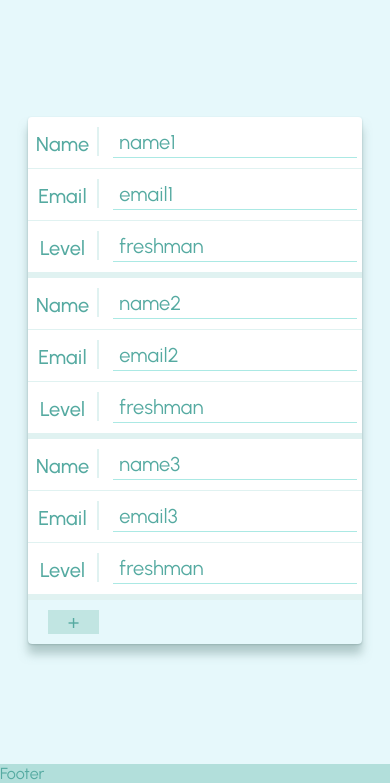
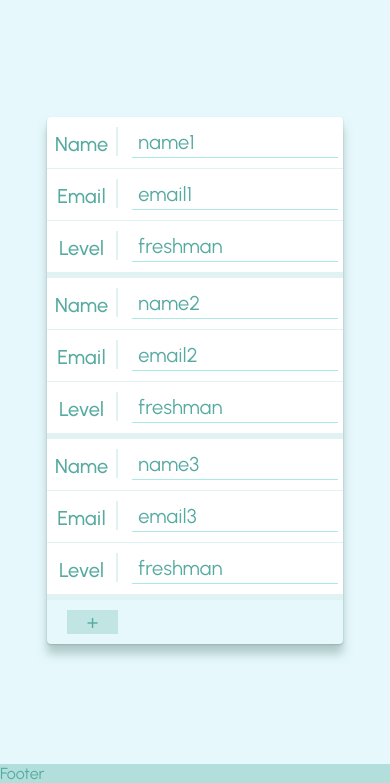
Before and after one commit to abhiss/CSEd-21-screening-test, a plain HTML site: page static/index.html in a window 390 px wide. Shown: the part 61-844 px from the top of the page. Drawn offline with Linux system fonts and the light colour scheme.

Commit message:
fix mobile styling

```diff
--- a/static/index.html
+++ b/static/index.html
@@ -70,6 +70,13 @@
         color: hsl(174, 33%, 50%)
     }
 
+    html,
+    body,
+    .outer-container-main {
+        max-width: 100%;
+        overflow-x: hidden;
+    }
+
     /*
         Main page layout
     */
@@ -120,6 +127,8 @@
         height: 1em;
         margin-top: 50%;
         margin-left: 50%;
+
+        filter: var(--svg-color-filter);
     }
 
     .mid-main {
@@ -202,50 +211,8 @@
         /* Lowering the shadow */
     }
 
-    @media screen and (max-width: 700px) {
-        table {
-            min-width: 70vw;
-            border-spacing: 5px;
-        }
-
-        table thead {
-            display: none;
-        }
-
-        table tr,
-        table td {
-            border-bottom: 1px solid #e0f2f1;
-        }
-
-        .name {
-            padding-left: 0.25em;
-        }
-
-        table tr {
-            border-bottom: solid 0.25em #e0f2f1;
-        }
-
-        table td {
-            display: flex;
-        }
-
-        /* CSS hack to show th left of td on mobile.*/
-        table td::before {
-            content: attr(label);
-            height: 100%;
-            width: 100%;
-            min-width: 5ch;
-
-            text-align: center;
-
-            margin-right: 1em;
-            padding-right: 0.25em;
-            padding-top: 0.25em;
-            border-right: 2px solid #e0f2f1;
-        }
-    }
-
-    .data {
+    /* aka .data elements */
+    tr input {
         margin-left: -0.5ch;
         padding-left: 0.5ch;
         height: 1.5em;
@@ -255,13 +222,13 @@
 
         font-size: inherit;
         color: inherit;
-        ;
+
+        width: fit-content;
     }
 
     /* Applied when user is editing a td field */
     .data:focus-visible {
         background-color: #e6f4f3;
-        min-width: 50%;
         border-radius: 0.25em;
         box-shadow: rgb(171, 233, 228) 0px 2px 2px;
         outline: none;
@@ -304,6 +271,53 @@
         background-size: 60%;
         background-color: #b2dfdb;
         border-radius: 0em 2em 2em 0em;
+    }
+
+    @media screen and (max-width: 700px) {
+        table {
+            min-width: 70vw;
+            border-spacing: 5px;
+        }
+
+        table thead {
+            display: none;
+        }
+
+        table tr,
+        table td {
+            border-bottom: 1px solid #e0f2f1;
+        }
+
+        .name {
+            padding-left: 0.25em;
+        }
+
+        table tr {
+            border-bottom: solid 0.25em #e0f2f1;
+        }
+
+        table td {
+            display: flex;
+        }
+
+        tr input {
+            width: 10em;
+        }
+
+        /* CSS hack to show th left of td on mobile.*/
+        table td::before {
+            content: attr(label);
+            height: 100%;
+            width: 100%;
+            min-width: 5ch;
+
+            text-align: center;
+
+            margin-right: 1em;
+            padding-right: 0.25em;
+            padding-top: 0.25em;
+            border-right: 2px solid #e0f2f1;
+        }
     }
 </style>
 
```
